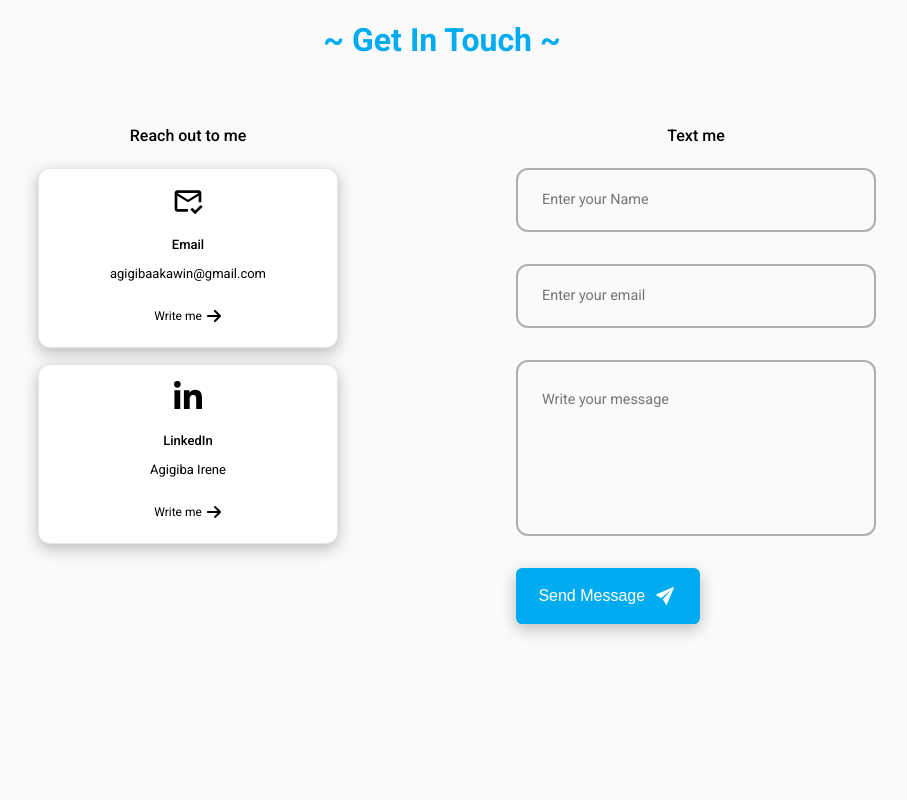
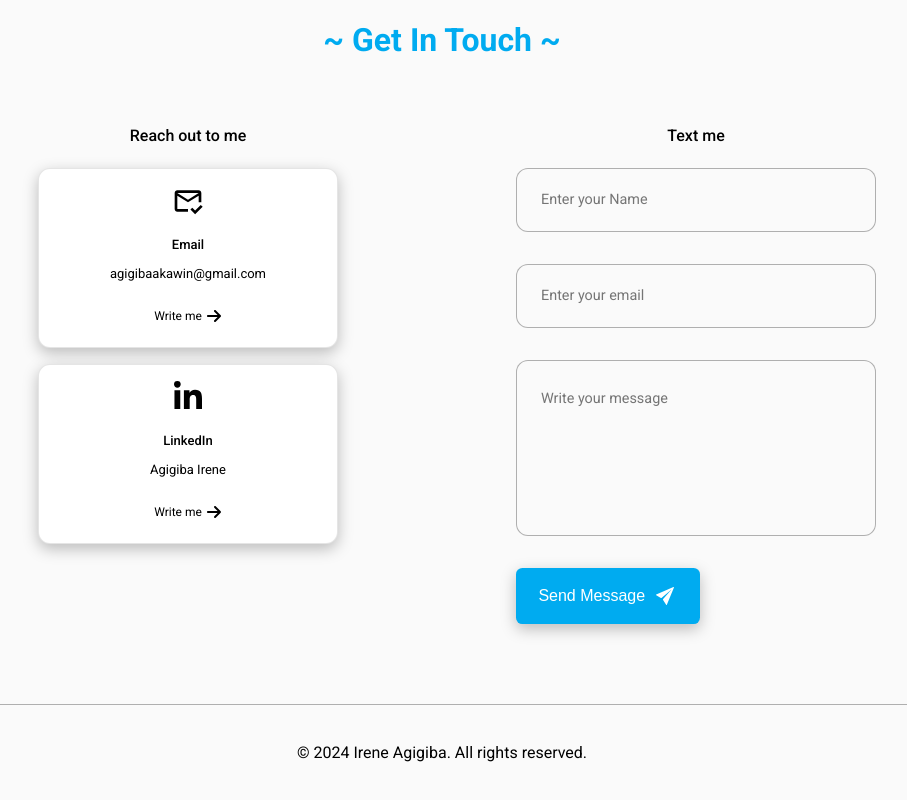
Before and after one commit to agigibairene/Portfolio, a React (Vite) app: page / in a window 1280 px wide. Shown: the part 2990-3790 px from the top of the page, without its empty margins (198-1105 px from the left). Before the commit the page ends 3694 px from the top, so only its background shows below. Built offline with nearby package versions, Linux system fonts and the light colour scheme.

Commit message:
footer section

```diff
--- a/src/App.jsx
+++ b/src/App.jsx
@@ -9,6 +9,7 @@ import Skills from "./Components/Skills";
 import Contact from "./Components/Contact";
 import Experience from "./Components/Experience";
 import "./styles/style.css";
+import Footer from "./Components/Footer";
 
 function App() {
   const about = useRef();
@@ -37,6 +38,7 @@ function App() {
       <div ref={experiences}><Experience /></div>
       <div ref={skills}><Skills /></div>
       <div ref={contact}><Contact /></div>
+      <Footer />
       <ScrollToTop
         smooth
         className="rounded"
--- /dev/null
+++ b/src/Components/Footer.jsx
@@ -0,0 +1,9 @@
+const Footer = () => {
+  return (
+    <footer className='footer'>
+      <p>&copy; {new Date().getFullYear()} Irene Agigiba. All rights reserved.</p>
+    </footer>
+  );
+}
+
+export default Footer;
--- a/src/styles/style.css
+++ b/src/styles/style.css
@@ -14,8 +14,9 @@
     --box-shadow: 0px 5px 15px rgba(0, 0, 0, 0.25);
     --card-color: #fff;
     --card-text-color: #000;
-    --border-color: 2px solid rgba(0,0,0,.3);
+    --border-color: 1px solid rgba(0,0,0,.3);
     --input-bg:  hsl(0, 0%, 98%);
+    --footer-border: 0.5px solid rgba(0,0,0,.3);
 }
 
 [data-theme = "dark"]{
@@ -29,8 +30,9 @@
     --bottom: #fff;
     --card-color: rgb(3, 7, 18);
     --card-text-color:#e5e7eb;
-    --border-color: 2px solid rgb(209 213 219);
+    --border-color: 1px solid rgb(209 213 219);
     --input-bg: rgb(3, 7, 18);
+    --footer-border: 0.5px solid rgb(209 213 219);
 }
 
 html{
@@ -743,3 +745,12 @@ input, textarea{
     color: #fff !important;
     justify-content: center !important;
 }
+
+
+.footer {
+    background-color: var(--bg-color);
+    color: white;
+    padding: 2rem 0;
+    text-align: center;
+    border-top: var(--border-color);
+}
```
